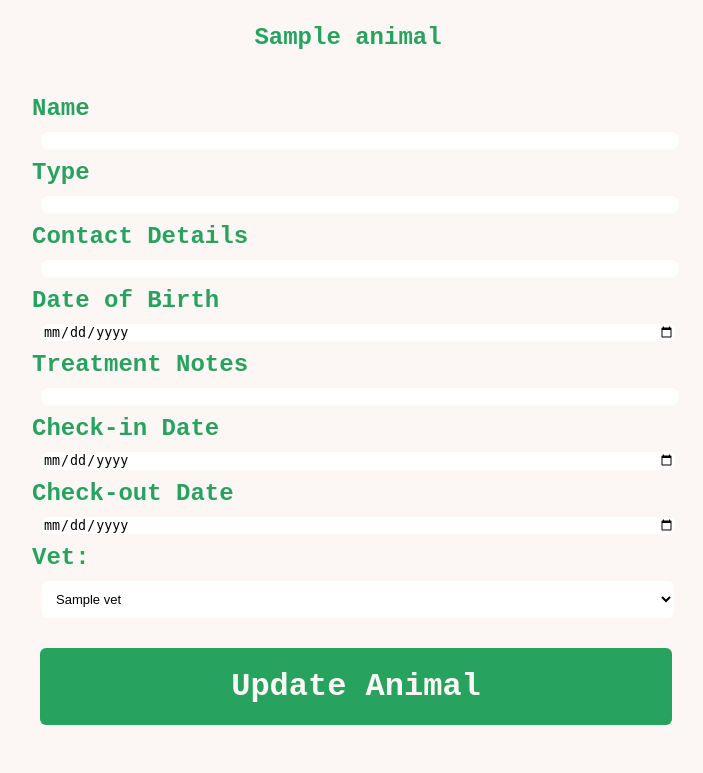
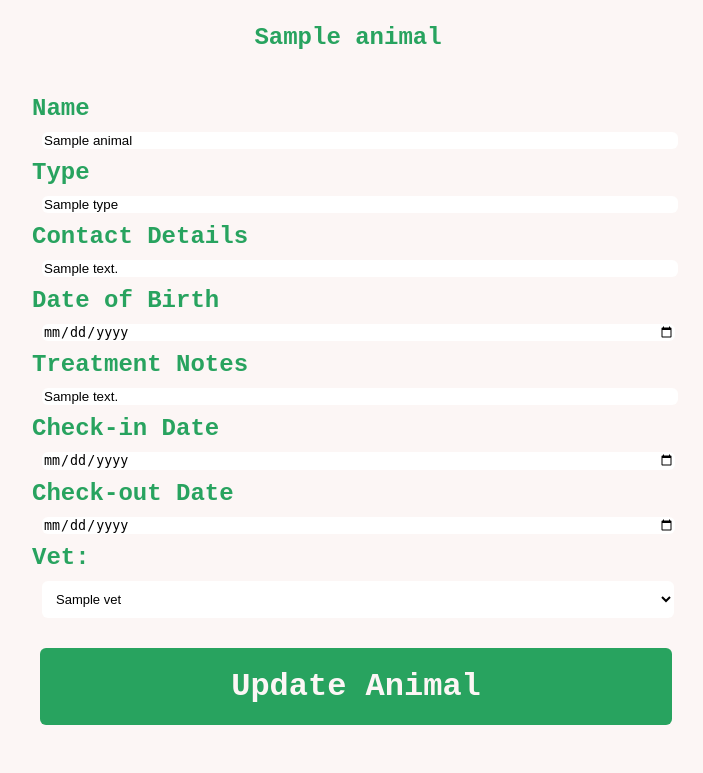
Before and after one commit to kcaj21/Python_Project_Vet_v2, a Flask app: page /animals/1/update in a window 1280 px wide. Shown: the part 91-864 px from the top of the page, without its empty margins (292-995 px from the left). Run offline with Flask 3, Linux system fonts and the light colour scheme; a database or web service that is not in the repository returns one stand-in record (values such as "Sample title"); some libraries are stand-ins or nearby versions.

Commit message:
added current values to update animal page to make updating easier

```diff
--- a/templates/animals/update.html
+++ b/templates/animals/update.html
@@ -7,37 +7,37 @@
 <div class="update_container">
     <div>
         <label for="name">Name</label>
-        <input type="text" id="name" name="name" required autufocus>
+        <input type="text" id="name" name="name" value="{{animal.name}}" required autufocus>
     </div>
 
     <div>
         <label for="type">Type</label>
-        <input type="text" id="type" name="type" required>
+        <input type="text" id="type" name="type" value="{{animal.type}}" required>
     </div>
 
     <div>
         <label for="contact_details">Contact Details</label>
-        <input type="text" id="contact_details" name="contact_details" required>
+        <input type="text" id="contact_details" name="contact_details" value="{{animal.contact_details}}" required>
     </div>
 
     <div>
         <label for="date_of_birth"> Date of Birth</label>
-        <input type="date" id="date_of_birth" name="date_of_birth" required>
+        <input type="date" id="date_of_birth" name="date_of_birth" value="{{animal.date_of_birth}}" required>
     </div>
 
     <div>
         <label for="treatment_notes"> Treatment Notes</label>
-        <input type="text" id="treatment_notes" name="treatment_notes" required>
+        <input type="text" id="treatment_notes" name="treatment_notes" value="{{animal.treatment_notes}}" required>
     </div>
 
     <div>
         <label for="check_in_date"> Check-in Date</label>
-        <input type="date" id="check_in_date" name="check_in_date" required>
+        <input type="date" id="check_in_date" name="check_in_date" value="{{animal.check_in_date}}" required>
     </div>
 
     <div>
         <label for="check_out_date"> Check-out Date</label>
-        <input type="date" id="check_out_date" name="check_out_date" required>
+        <input type="date" id="check_out_date" name="check_out_date" value="{{animal.check_out_date}}" required>
     </div>
 
         <label for="vet">Vet:</label>
```
